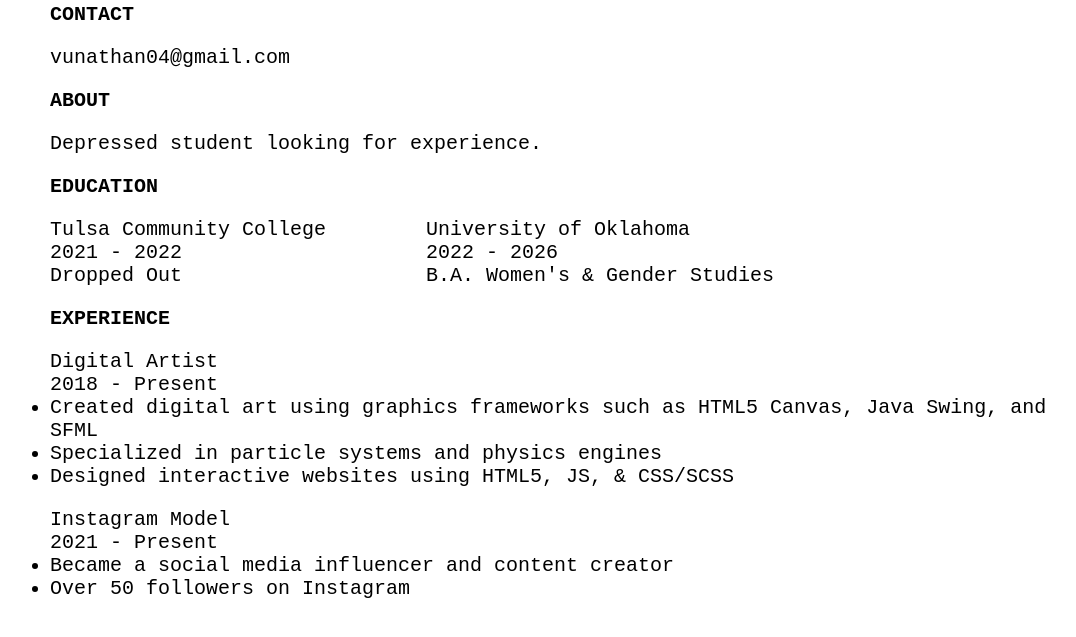
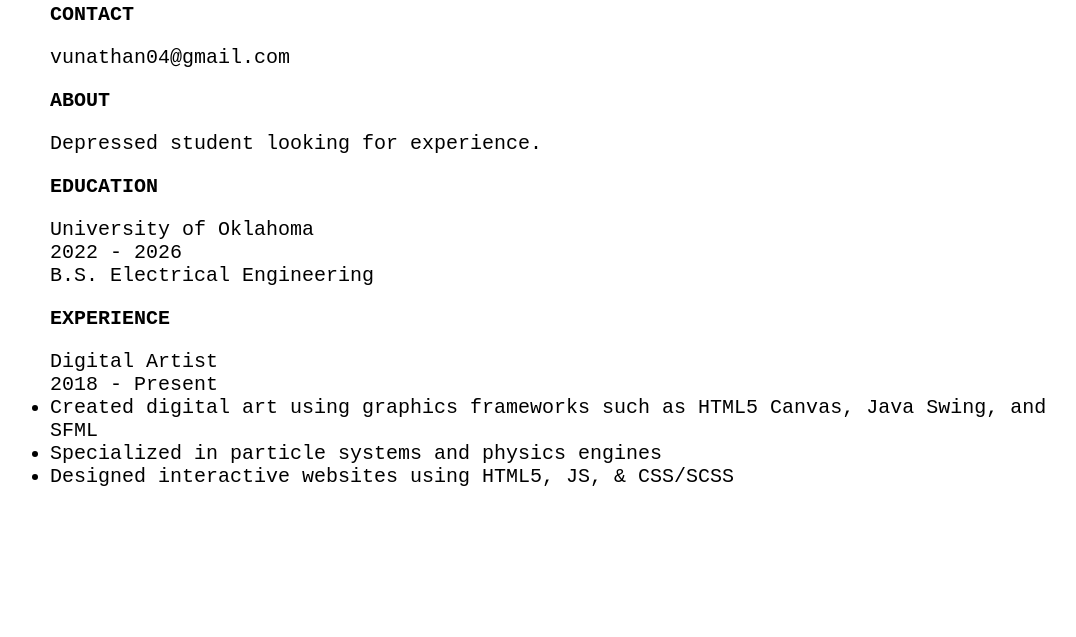
Before and after one commit to WellPlacedCactus/MinimalResume, a plain HTML site: page index.html in a window 1280 px wide. Shown: the part 81-718 px from the top of the page, without its empty margins (78-1154 px from the left). Drawn offline with Linux system fonts and the light colour scheme.

Commit message:
Minor bug fixes

```diff
--- a/index.html
+++ b/index.html
@@ -20,14 +20,9 @@
     <h2>Education</h2>
     <div class="almas">
       <div class="alma">
-        <div class="school">Tulsa Community College</div>
-        <div class="years">2021 - 2022</div>
-        <div class="major">Dropped Out</div>
-      </div>
-      <div class="alma">
         <div class="school">University of Oklahoma</div>
         <div class="years">2022 - 2026</div>
-        <div class="major">B.A. Women's & Gender Studies</div>
+        <div class="major">B.S. Electrical Engineering</div>
       </div>
     </div>
 
@@ -42,14 +37,6 @@
           <li>Designed interactive websites using HTML5, JS, & CSS/SCSS</li>
         </ul>
       </div>
-      <div class="experience">
-        <div class="profession">Instagram Model</div>
-        <div class="years">2021 - Present</div>
-        <ul>
-          <li>Became a social media influencer and content creator</li>
-          <li>Over 50 followers on Instagram</li>
-        </ul>
-      </div>
     </div>
 
   </div>
```
